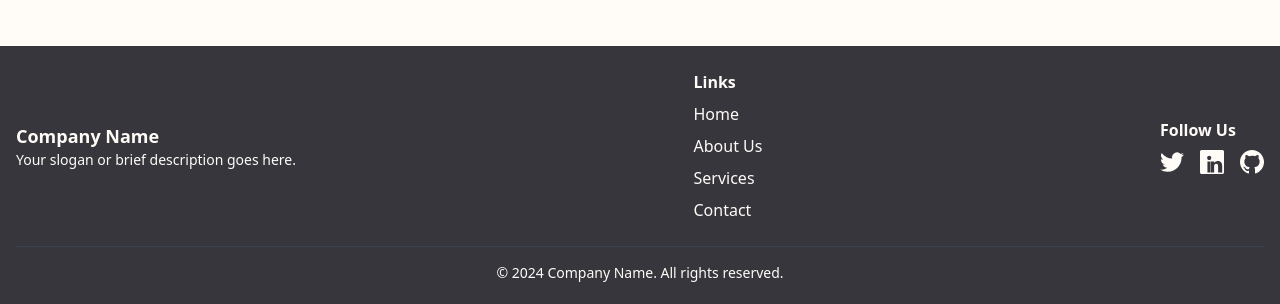
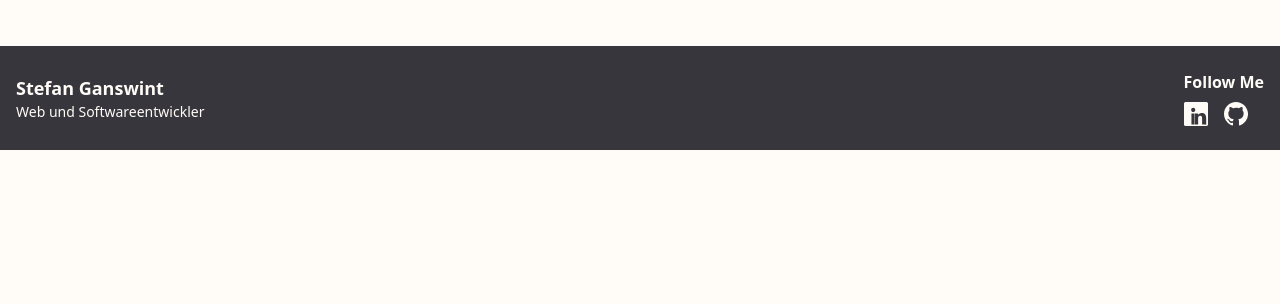
Before and after one commit to StefanG1102/Portfolio, an Angular app in the folder portfolioFrontend/: page / in a window 1280 px wide. Shown: the part 2154-2458 px from the top of the page. After the commit the page ends 2304 px from the top, so only its background shows below. Built offline with nearby package versions, Linux system fonts and the light colour scheme.

Commit message:
Footer Finished

```diff
--- a/portfolioFrontend/src/app/footer/footer.component.html
+++ b/portfolioFrontend/src/app/footer/footer.component.html
@@ -2,38 +2,20 @@
   <div class="container mx-auto px-4">
     <div class="flex flex-col md:flex-row justify-between items-center">
       <div class="mb-4 md:mb-0">
-        <h3 class="text-lg font-bold">Company Name</h3>
-        <p class="text-sm">Your slogan or brief description goes here.</p>
+        <h3 class="text-lg font-bold">Stefan Ganswint</h3>
+        <p class="text-sm">Web und Softwareentwickler</p>
       </div>
-
       <div class="mb-4 md:mb-0">
-        <h4 class="text-md font-semibold">Links</h4>
-        <ul class="space-y-2 mt-2">
-          <li><a href="#" class="hover:underline">Home</a></li>
-          <li><a href="#" class="hover:underline">About Us</a></li>
-          <li><a href="#" class="hover:underline">Services</a></li>
-          <li><a href="#" class="hover:underline">Contact</a></li>
-        </ul>
-      </div>
-
-      <div class="mb-4 md:mb-0">
-        <h4 class="text-md font-semibold">Follow Us</h4>
+        <h4 class="text-md font-semibold">Follow Me</h4>
         <div class="flex space-x-4 mt-2">
-          <a href="#" class="hover:text-gray-400">
-            <svg class="w-6 h-6" fill="currentColor" viewBox="0 0 24 24"><path d="M24 4.557a9.935 9.935 0 0 1-2.828.775A4.97 4.97 0 0 0 23.338 3c-.825.488-1.736.839-2.706 1.025a4.92 4.92 0 0 0-8.44 4.482A13.977 13.977 0 0 1 1.671 2.897a4.92 4.92 0 0 0 1.523 6.572A4.901 4.901 0 0 1 .96 9.347v.063a4.924 4.924 0 0 0 3.95 4.827 4.925 4.925 0 0 1-2.221.084 4.927 4.927 0 0 0 4.588 3.418A9.86 9.86 0 0 1 0 19.543a13.93 13.93 0 0 0 7.548 2.211c9.056 0 14.003-7.493 14.003-13.973 0-.213 0-.426-.015-.637A10.025 10.025 0 0 0 24 4.557z"/></svg>
-          </a>
-          <a href="#" class="hover:text-gray-400">
+          <a href="https://www.linkedin.com/in/stefan-ganswint-32b70b2b2/" class="hover:text-gray-400" target="_blank" rel="noopener noreferrer">
             <svg class="w-6 h-6" fill="currentColor" viewBox="0 0 24 24"><path d="M22.225 0h-20.45c-1.006 0-1.835.835-1.835 1.835v20.45c0 1.006.835 1.835 1.835 1.835h20.45c1.006 0 1.835-.835 1.835-1.835v-20.45c0-1.006-.835-1.835-1.835-1.835zm-11.225 22.525h-3.555v-10.965h3.555v10.965zm-1.785-12.546c-1.138 0-2.063-.925-2.063-2.063 0-1.143.925-2.063 2.063-2.063s2.063.925 2.063 2.063c0 1.138-.925 2.063-2.063 2.063zm12.451 12.546h-3.555v-5.605c0-1.334-.024-3.048-1.854-3.048-1.852 0-2.134 1.447-2.134 2.95v5.703h-3.555v-10.965h3.555v1.506c.496-.954 1.716-2.107 3.562-2.107 3.804 0 4.5 2.49 4.5 5.733v6.833z"/></svg>
           </a>
-          <a href="#" class="hover:text-gray-400">
+          <a href="https://github.com/StefanG1102" class="hover:text-gray-400" target="_blank" rel="noopener noreferrer">
             <svg class="w-6 h-6" fill="currentColor" viewBox="0 0 24 24"><path d="M12 0c-6.627 0-12 5.373-12 12 0 5.308 3.438 9.817 8.209 11.388.6.111.823-.261.823-.578 0-.286-.011-1.046-.017-2.055-3.342.724-4.048-1.608-4.048-1.608-.548-1.386-1.336-1.754-1.336-1.754-1.093-.747.083-.732.083-.732 1.21.085 1.845 1.242 1.845 1.242 1.073 1.831 2.809 1.302 3.492.995.108-.775.42-1.302.762-1.602-2.664-.304-5.467-1.335-5.467-5.931 0-1.313.469-2.385 1.235-3.228-.125-.304-.536-1.537.117-3.198 0 0 1.008-.323 3.301 1.23a11.55 11.55 0 0 1 3.002-.404c1.023.005 2.057.138 3.001.404 2.293-1.553 3.301-1.23 3.301-1.23.654 1.661.243 2.894.118 3.198.77.843 1.235 1.915 1.235 3.228 0 4.615-2.81 5.623-5.48 5.925.43.372.82 1.102.82 2.224 0 1.608-.014 2.905-.014 3.298 0 .319.224.692.826.578a12.003 12.003 0 0 0 8.209-11.388c0-6.627-5.373-12-12-12z"/></svg>
           </a>
         </div>
       </div>
     </div>
-
-    <div class="mt-6 border-t border-gray-700 pt-4 text-center">
-      <p class="text-sm">&copy; 2024 Company Name. All rights reserved.</p>
-    </div>
   </div>
 </footer>
```
